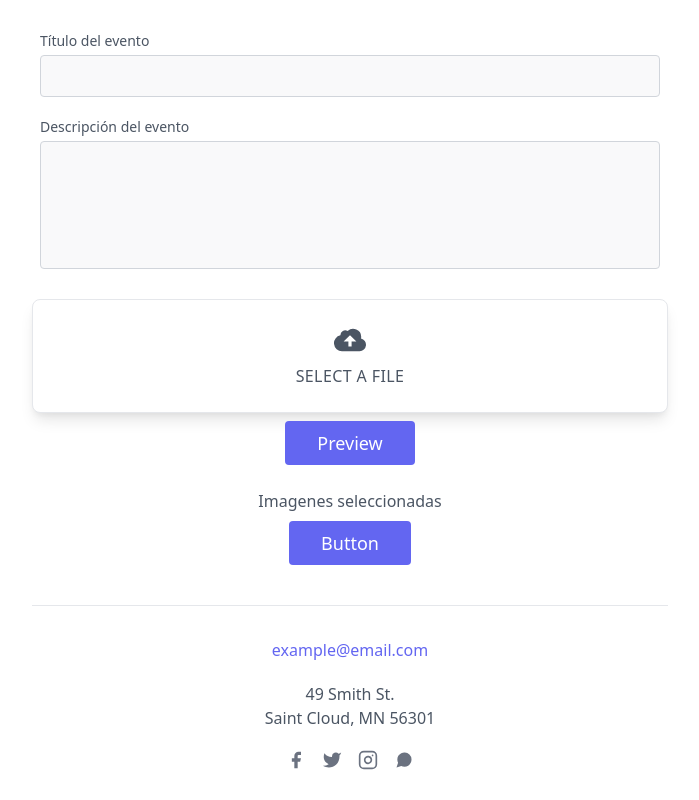
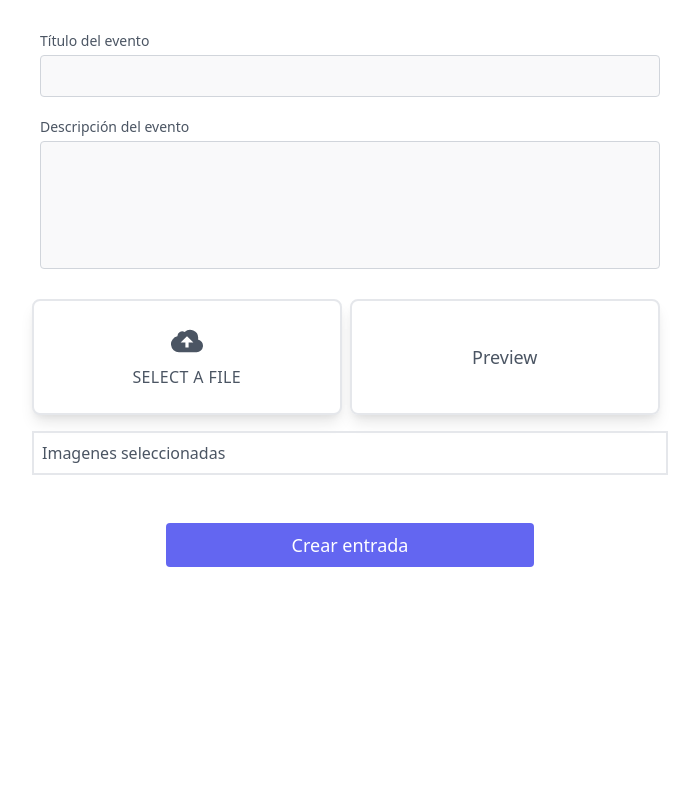
Before and after one commit to EinarLop/emaus, a React (Create React App) app: page /cblog in a window 1280 px wide. Shown: the part 223-1023 px from the top of the page, without its empty margins (290-989 px from the left). After the commit the page ends 814 px from the top, so only its background shows below. Built offline with nearby package versions, Linux system fonts and the light colour scheme.

Commit message:
Homepage 100% + Slider 100%

```diff
--- a/package.json
+++ b/package.json
@@ -3,6 +3,7 @@
   "version": "0.1.0",
   "private": true,
   "dependencies": {
+    "@brainhubeu/react-carousel": "^2.0.3",
     "@craco/craco": "^6.1.1",
     "@testing-library/jest-dom": "^5.11.10",
     "@testing-library/react": "^11.2.6",
--- a/src/Blog/Blog.jsx
+++ b/src/Blog/Blog.jsx
@@ -5,8 +5,8 @@ const Blog = () => {
         <>
 
 
-            <div class="flex flex-wrap justify-center mx-auto">
-                <div class="flex flex-col text-center w-full mb-4 p-8">
+            <div class="flex flex-wrap justify-center mx-auto p-4">
+                <div class="flex flex-col text-center w-full mb-4 ">
                     <h2 class="text-xs text-indigo-500 tracking-widest font-medium title-font mb-1">ROOF PARTY POLAROID</h2>
                     <h1 class="sm:text-3xl text-2xl font-medium title-font mb-4 text-gray-900">Master Cleanse Reliac Heirloom</h1>
                     <p class="lg:w-2/3 mx-auto leading-relaxed text-base">Whatever cardigan tote bag tumblr hexagon brooklyn asymmetrical gentrify, subway tile poke farm-to-table. Franzen you probably haven't heard of them man bun deep jianbing selfies heirloom prism food truck ugh squid celiac humblebrag.</p>
--- a/src/Blog/BlogCreate.jsx
+++ b/src/Blog/BlogCreate.jsx
@@ -30,7 +30,7 @@ const BlogCreate = () => {
         <div class="container px-5 py-6 mx-auto">
           <div class="flex flex-col text-center w-full mb-12">
             <h1 class="sm:text-3xl text-2xl font-medium title-font mb-4 text-gray-900">
-              Create Blog
+              Crear entrada de blog
             </h1>
             <p class="lg:w-2/3 mx-auto leading-relaxed text-base">
               Whatever cardigan tote bag tumblr hexagon brooklyn asymmetrical
@@ -66,11 +66,12 @@ const BlogCreate = () => {
               </div>
 
               <form
-                class="flex-column w-full  my-4 items-center justify-center bg-grey-lighter"
+                class="flex w-full flew-wrap  my-4 items-center justify-center bg-grey-lighter"
                 onSubmit={onFileSubmit}
               >
-                <div>
-                  <label class="w-full flex flex-col items-center px-4 py-6 bg-white text-blue rounded-lg shadow-lg tracking-wide uppercase border border-blue cursor-pointer hover:bg-blue hover:text-white">
+                {/* Select file input */}
+
+                <label class=" w-6/12 flex flex-col items-center px-4 py-6 bg-white text-blue rounded-lg shadow-lg tracking-wide uppercase border-2 border-blue cursor-pointer  hover:border-indigo-400  ">
                   <svg
                     class="w-8 h-8"
                     fill="currentColor"
@@ -84,97 +85,37 @@ const BlogCreate = () => {
                     </span>
                   <input name="file" type="file" class="hidden" />
                 </label>
-                </div>
 
-                <div class="p-2 w-full">
+                {/* Select file input */}
+
+                {/* Preview button */}
+
                 <button
-                    class="flex mx-auto text-white bg-indigo-500 border-0 py-2 px-8 focus:outline-none hover:bg-indigo-600 rounded text-lg"
+                  class=" p-2 h-full w-6/12 mx-2 leading rounded-lg shadow-lg  border-2  py-2 px-8 focus:outline-none  hover:border-indigo-400  rounded text-lg"
                   type="
                   submit"
                 >
                   Preview
                   </button>
-                </div>
+
+                {/* Preview button */}
+
+
+
               </form>
-              <div class="flex-column w-full items-center">
-                <p class="text-center"> Imagenes seleccionadas</p>
+              <div class="flex-column w-full items-center border-2 p-2 mb-10">
+                <p > Imagenes seleccionadas</p>
 
                 {previews.map((url, index) => (
                   <img class="mx-auto my-4" src={url} />
                 ))}
               </div>
-              <div class="p-2 w-full">
-                <button class="flex mx-auto text-white bg-indigo-500 border-0 py-2 px-8 focus:outline-none hover:bg-indigo-600 rounded text-lg">
-                  Button
+              <div class="p-2 w-full max-w-sm mx-auto">
+                <button class="w-full  text-center text-white bg-indigo-500 border-0 py-2 px-8 focus:outline-none hover:bg-indigo-600 rounded text-lg">
+                  Crear entrada
                 </button>
               </div>
-              <div class="p-2 w-full pt-8 mt-8 border-t border-gray-200 text-center">
-                <a class="text-indigo-500">example@email.com</a>
-                <p class="leading-normal my-5">
-                  49 Smith St.
-                  <br />
-                  Saint Cloud, MN 56301
-                </p>
-                <span class="inline-flex">
-                  <a class="text-gray-500">
-                    <svg
-                      fill="currentColor"
-                      stroke-linecap="round"
-                      stroke-linejoin="round"
-                      stroke-width="2"
-                      class="w-5 h-5"
-                      viewBox="0 0 24 24"
-                    >
-                      <path d="M18 2h-3a5 5 0 00-5 5v3H7v4h3v8h4v-8h3l1-4h-4V7a1 1 0 011-1h3z"></path>
-                    </svg>
-                  </a>
-                  <a class="ml-4 text-gray-500">
-                    <svg
-                      fill="currentColor"
-                      stroke-linecap="round"
-                      stroke-linejoin="round"
-                      stroke-width="2"
-                      class="w-5 h-5"
-                      viewBox="0 0 24 24"
-                    >
-                      <path d="M23 3a10.9 10.9 0 01-3.14 1.53 4.48 4.48 0 00-7.86 3v1A10.66 10.66 0 013 4s-4 9 5 13a11.64 11.64 0 01-7 2c9 5 20 0 20-11.5a4.5 4.5 0 00-.08-.83A7.72 7.72 0 0023 3z"></path>
-                    </svg>
-                  </a>
-                  <a class="ml-4 text-gray-500">
-                    <svg
-                      fill="none"
-                      stroke="currentColor"
-                      stroke-linecap="round"
-                      stroke-linejoin="round"
-                      stroke-width="2"
-                      class="w-5 h-5"
-                      viewBox="0 0 24 24"
-                    >
-                      <rect
-                        width="20"
-                        height="20"
-                        x="2"
-                        y="2"
-                        rx="5"
-                        ry="5"
-                      ></rect>
-                      <path d="M16 11.37A4 4 0 1112.63 8 4 4 0 0116 11.37zm1.5-4.87h.01"></path>
-                    </svg>
-                  </a>
-                  <a class="ml-4 text-gray-500">
-                    <svg
-                      fill="currentColor"
-                      stroke-linecap="round"
-                      stroke-linejoin="round"
-                      stroke-width="2"
-                      class="w-5 h-5"
-                      viewBox="0 0 24 24"
-                    >
-                      <path d="M21 11.5a8.38 8.38 0 01-.9 3.8 8.5 8.5 0 01-7.6 4.7 8.38 8.38 0 01-3.8-.9L3 21l1.9-5.7a8.38 8.38 0 01-.9-3.8 8.5 8.5 0 014.7-7.6 8.38 8.38 0 013.8-.9h.5a8.48 8.48 0 018 8v.5z"></path>
-                    </svg>
-                  </a>
-                </span>
-              </div>
+
             </div>
           </div>
         </div>
--- a/src/Components/BlogCard.jsx
+++ b/src/Components/BlogCard.jsx
@@ -9,7 +9,7 @@ const BlogCard = (props) => {
     return (
         <>
 
-            <div class=" xl:w-1/4 md:w-1/2 p-4 max-w-sm ">
+            <div class=" xl:w-1/4 md:w-1/2 p-0 sm:p-4 sm:py-4 py-4  max-w-sm ">
                 <div class=" bg-gray-100 p-6 rounded-lg">
                     <img class="h-40 rounded w-full object-cover object-center mb-6" src="https://dummyimage.com/720x400" alt="content" />
                     <h3 class="tracking-widest text-indigo-500 text-xs font-medium title-font">{props.subtitle}</h3>
--- /dev/null
+++ b/src/Components/Slider.jsx
@@ -0,0 +1,22 @@
+import React from 'react';
+import Carousel, { autoplayPlugin } from '@brainhubeu/react-carousel';
+import '@brainhubeu/react-carousel/lib/style.css';
+
+const MyCarousel = () => (
+  <Carousel plugins={[
+    'infinite',
+    {
+      resolve: autoplayPlugin,
+      options: {
+        interval: 1000,
+      }
+    },
+  ]}
+    animationSpeed={1000}>
+    <img src="https://w3i7z3h8.stackpathcdn.com/wp-content/uploads/2020/07/Training-Time-Aug2020-GR-with-ball-scaled.jpg" />
+    <img src="https://www.thesprucepets.com/thmb/EBp990AJt94XwAp7oOAzUtdg9Xg=/2121x1193/smart/filters:no_upscale()/golden-retriever-puppy-in-grass-923135452-5c887d4146e0fb00013365ba.jpg" />
+    <img src="https://w3i7z3h8.stackpathcdn.com/wp-content/uploads/2020/07/Training-Time-Aug2020-GR-with-ball-scaled.jpg" />
+  </Carousel>
+);
+
+export default MyCarousel;
```
Also changed, not shown: src/Home/Home.jsx (+35 -1 lines), 1 other file (tests, documents, lock files or other folders). Lines whose indentation alone changed are shown as unchanged.
